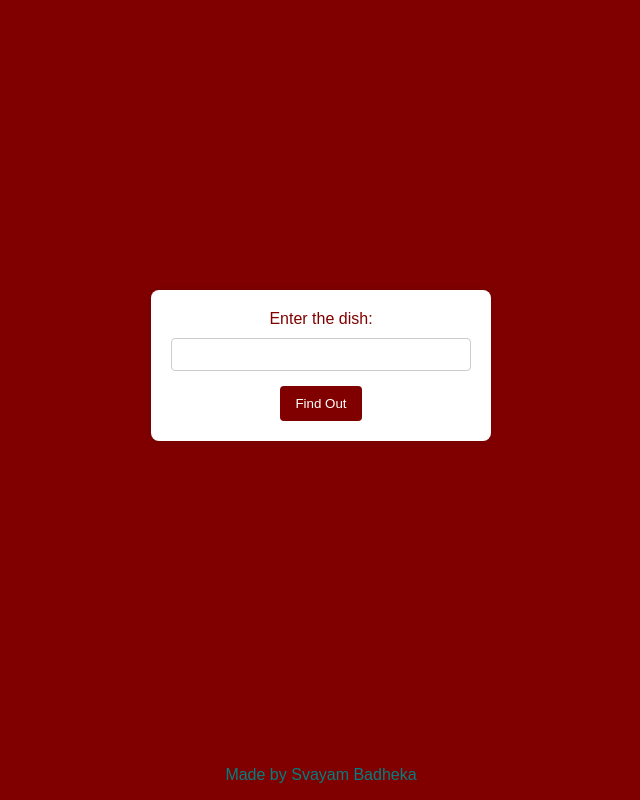
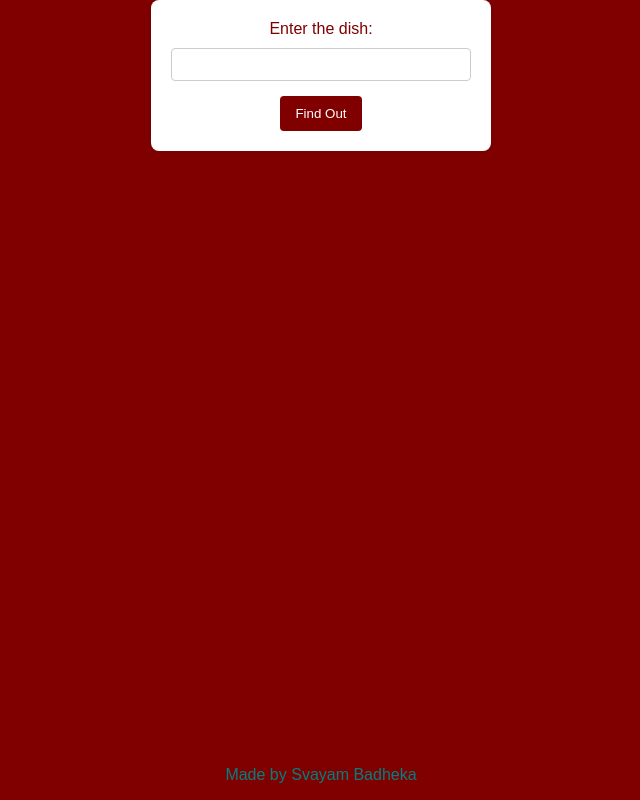
Before and after one commit to SvayamB/DishLook, a Flask app: page / in a window 1280 px wide. Shown: the whole page, without its empty margins (319-959 px from the left). Run offline with Flask 3, Linux system fonts and the light colour scheme.

Commit message:
Initial commit

```diff
--- a/templates/index.html
+++ b/templates/index.html
@@ -20,7 +20,7 @@
 
         main {
             display: flex;
-            justify-content: center;
+            flex-direction: column; /* Adjusted to vertical layout */
             align-items: center;
             flex-grow: 1; /* Allow the main content to grow and take available space */
         }
@@ -33,6 +33,7 @@
             width: 300px;
             text-align: center;
             color: #800000; /* Maroon text color */
+            margin-bottom: 20px; /* Added margin to separate from the output section */
         }
 
         label {
@@ -63,13 +64,13 @@
         }
 
         .output-section {
-            margin-top: 20px;
             background-color: #fff; /* White background */
             border-radius: 8px;
             box-shadow: 0 0 10px rgba(0, 0, 0, 0.1);
             padding: 20px;
             text-align: center;
             color: #800000; /* Maroon text color */
+            margin-bottom: 20px; /* Added margin to separate from the form */
         }
 
         .error-message {
@@ -77,17 +78,12 @@
             font-weight: bold;
         }
 
-        /* Added styles for the attribution section */
+        /* Removed styles for the attribution section */
         .attribution {
-            margin-top: 20px;
             text-align: center;
             font-size: 16px; /* Slightly bigger font size */
             color: teal; /* Teal color */
-            position: relative; /* Create a positioning context for pseudo-element */
         }
-
-        /* Added a decorative shape around the attribution text */
-
     </style>
 </head>
 
```
